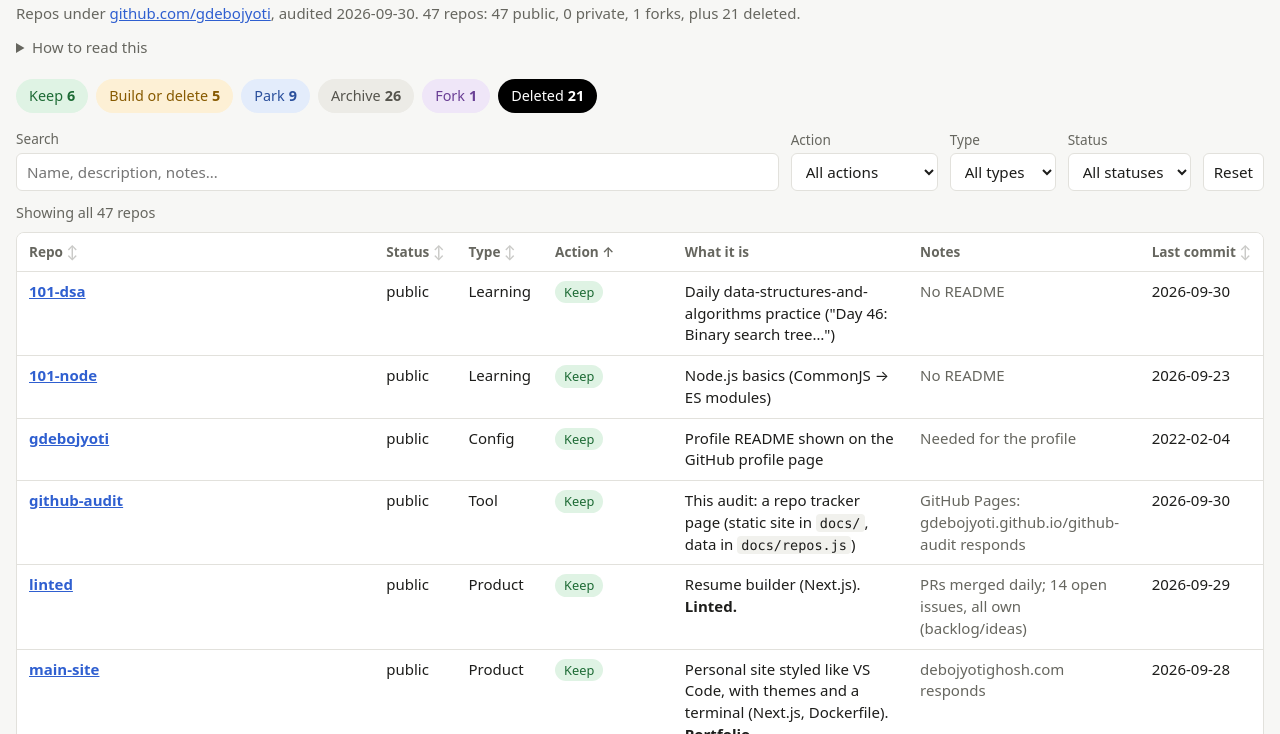
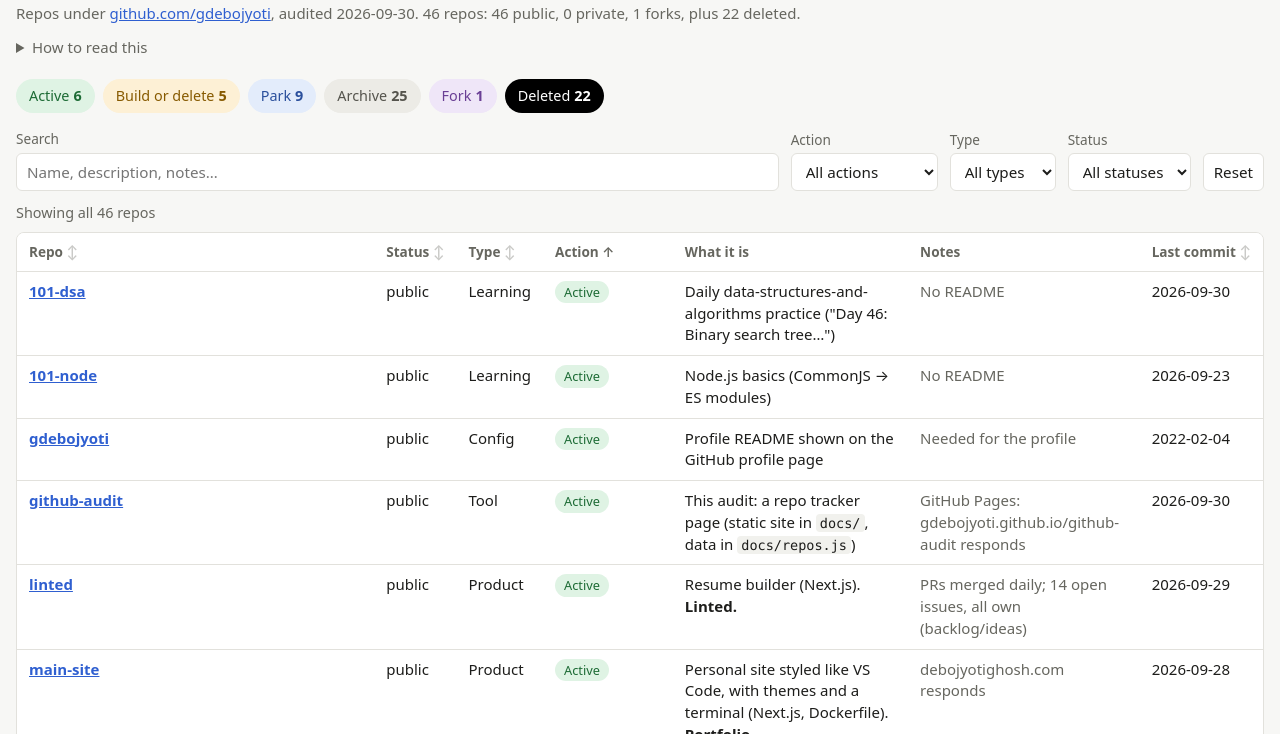
Before and after one commit to gdebojyoti/github-audit, a plain HTML site: page docs/index.html in a window 1280 px wide. Shown: the part 66-800 px from the top of the page. Drawn offline with Linux system fonts and the light colour scheme.

Commit message:
Updates.

```diff
--- a/docs/app.js
+++ b/docs/app.js
@@ -2,9 +2,9 @@
   const { owner, auditDate, openQuestions, repos } = window.AUDIT;
 
   const DELETED = "Deleted";
-  const ACTIONS = ["Keep", "Build or delete", "Park", "Archive", "Delete", "Fork", DELETED];
+  const ACTIONS = ["Active", "Build or delete", "Park", "Archive", "Delete", "Fork", DELETED];
   const ACTION_CLASS = {
-    "Keep": "a-keep",
+    "Active": "a-active",
     "Build or delete": "a-build",
     "Park": "a-park",
     "Archive": "a-archive",
--- a/docs/repos.js
+++ b/docs/repos.js
@@ -4,7 +4,7 @@
 // Fields
 //   name        GitHub repo name (links to github.com/gdebojyoti/<name>)
 //   status      "public" | "private"
-//   action      "Keep" | "Build or delete" | "Park" | "Archive" | "Delete" | "Fork" | "Deleted"
+//   action      "Active" | "Build or delete" | "Park" | "Archive" | "Delete" | "Fork" | "Deleted"
 //   type        "Product" | "App" | "Game" | "Tool" | "Learning" | "Library" | "Config" | "Fork" | "?"
 //   description What the repo is. **bold** and `code` are rendered.
 //   notes       Evidence / remarks. Same formatting as description.
@@ -17,12 +17,12 @@
     "**Private repos**: not audited yet."
   ],
   repos: [
-    { "name": "linted", "status": "public", "action": "Keep", "type": "Product", "description": "Resume builder (Next.js). **Linted.**", "notes": "PRs merged daily; 14 open issues, all own (backlog/ideas)", "lastCommit": "2026-09-29" },
-    { "name": "main-site", "status": "public", "action": "Keep", "type": "Product", "description": "Personal site styled like VS Code, with themes and a terminal (Next.js, Dockerfile). **Portfolio.**", "notes": "debojyotighosh.com responds", "lastCommit": "2026-09-28" },
-    { "name": "101-dsa", "status": "public", "action": "Keep", "type": "Learning", "description": "Daily data-structures-and-algorithms practice (\"Day 46: Binary search tree…\")", "notes": "No README", "lastCommit": "2026-09-30" },
-    { "name": "101-node", "status": "public", "action": "Keep", "type": "Learning", "description": "Node.js basics (CommonJS → ES modules)", "notes": "No README", "lastCommit": "2026-09-23" },
-    { "name": "gdebojyoti", "status": "public", "action": "Keep", "type": "Config", "description": "Profile README shown on the GitHub profile page", "notes": "Needed for the profile", "lastCommit": "2022-02-04" },
-    { "name": "github-audit", "status": "public", "action": "Keep", "type": "Tool", "description": "This audit: a repo tracker page (static site in `docs/`, data in `docs/repos.js`)", "notes": "GitHub Pages: gdebojyoti.github.io/github-audit responds", "lastCommit": "2026-09-30" },
+    { "name": "linted", "status": "public", "action": "Active", "type": "Product", "description": "Resume builder (Next.js). **Linted.**", "notes": "PRs merged daily; 14 open issues, all own (backlog/ideas)", "lastCommit": "2026-09-29" },
+    { "name": "main-site", "status": "public", "action": "Active", "type": "Product", "description": "Personal site styled like VS Code, with themes and a terminal (Next.js, Dockerfile). **Portfolio.**", "notes": "debojyotighosh.com responds", "lastCommit": "2026-09-28" },
+    { "name": "101-dsa", "status": "public", "action": "Active", "type": "Learning", "description": "Daily data-structures-and-algorithms practice (\"Day 46: Binary search tree…\")", "notes": "No README", "lastCommit": "2026-09-30" },
+    { "name": "101-node", "status": "public", "action": "Active", "type": "Learning", "description": "Node.js basics (CommonJS → ES modules)", "notes": "No README", "lastCommit": "2026-09-23" },
+    { "name": "gdebojyoti", "status": "public", "action": "Active", "type": "Config", "description": "Profile README shown on the GitHub profile page", "notes": "Needed for the profile", "lastCommit": "2022-02-04" },
+    { "name": "github-audit", "status": "public", "action": "Active", "type": "Tool", "description": "This audit: a repo tracker page (static site in `docs/`, data in `docs/repos.js`)", "notes": "GitHub Pages: gdebojyoti.github.io/github-audit responds", "lastCommit": "2026-09-30" },
     { "name": "stonks-2000-fe", "status": "public", "action": "Build or delete", "type": "Game", "description": "Front end of a web-based stock-market game (per owner). README is just the title", "notes": "1 open PR (own)", "lastCommit": "2026-09-02" },
     { "name": "stonks-2000-be", "status": "public", "action": "Build or delete", "type": "Game", "description": "Back end of a web-based stock-market game (per owner). Only a `.gitignore` so far", "notes": "", "lastCommit": "2026-09-03" },
     { "name": "mini-apps", "status": "public", "action": "Build or delete", "type": "Learning", "description": "Setup only. README plans \"OTP input\" and \"Gmail 'to' field\"", "notes": "", "lastCommit": "2026-07-13" },
@@ -50,7 +50,7 @@
     { "name": "internal-apis", "status": "public", "action": "Archive", "type": "App", "description": "Express API \"for my personal projects\"; its only endpoint saves emails to Google Sheets", "notes": "A commit says \"WFC waitlist\"; link to whitefangcards **not confirmed**", "lastCommit": "2023-04-08" },
     { "name": "lg-remote-be", "status": "public", "action": "Archive", "type": "Tool", "description": "Local LG TV remote (lgtv2, network discovery, web UI)", "notes": "", "lastCommit": "2024-07-05" },
     { "name": "chat-gpt-bot", "status": "public", "action": "Deleted", "type": "Learning", "description": "OpenAI quickstart example, reworked toward a chatbot", "notes": "", "lastCommit": "2023-04-11" },
-    { "name": "r-Cayde", "status": "public", "action": "Archive", "type": "Tool", "description": "Discord bot for Destiny 2; only ping/sample commands", "notes": "", "lastCommit": "2020-12-05" },
+    { "name": "r-Cayde", "status": "public", "action": "Deleted", "type": "Tool", "description": "Discord bot for Destiny 2; only ping/sample commands", "notes": "", "lastCommit": "2020-12-05" },
     { "name": "bricklink-price-finder-firefox-extension", "status": "public", "action": "Archive", "type": "Tool", "description": "Firefox extension that finds the best BrickLink price across URLs", "notes": "Separate from the Chrome one", "lastCommit": "2024-12-11" },
     { "name": "goodreads-rating-compiler-firefox-extension", "status": "public", "action": "Archive", "type": "Tool", "description": "Firefox extension that compiled Goodreads ratings to help build a personal reading list (per owner)", "notes": "README says \"{TBD}\"", "lastCommit": "2024-12-31" },
     { "name": "CS2Mod", "status": "public", "action": "Archive", "type": "Tool", "description": "UI mod for Cities: Skylines II (C#, `Colossal`/`Game.Modding` namespaces)", "notes": "README is just a title", "lastCommit": "2024-07-21" },
--- a/docs/style.css
+++ b/docs/style.css
@@ -7,7 +7,7 @@
   --accent: #2f5fd0;
   --row-hover: #f1f1ed;
 
-  --keep-bg: #dff3e4;      --keep-fg: #1d6b35;
+  --active-bg: #dff3e4;    --active-fg: #1d6b35;
   --build-bg: #fdf0d5;     --build-fg: #875a00;
   --park-bg: #e3ecfb;      --park-fg: #2a4f9c;
   --archive-bg: #ecebe6;   --archive-fg: #55544d;
@@ -29,7 +29,7 @@
     --accent: #8aaaf5;
     --row-hover: #262623;
 
-    --keep-bg: #1f3a27;      --keep-fg: #9fdcb0;
+    --active-bg: #1f3a27;    --active-fg: #9fdcb0;
     --build-bg: #3d3116;     --build-fg: #f0cd82;
     --park-bg: #1f2d4a;      --park-fg: #a9c1f5;
     --archive-bg: #2e2d29;   --archive-fg: #c2c0b7;
@@ -179,7 +179,7 @@
   white-space: nowrap;
 }
 
-.a-keep    { background: var(--keep-bg);    color: var(--keep-fg); }
+.a-active  { background: var(--active-bg);  color: var(--active-fg); }
 .a-build   { background: var(--build-bg);   color: var(--build-fg); }
 .a-park    { background: var(--park-bg);    color: var(--park-fg); }
 .a-archive { background: var(--archive-bg); color: var(--archive-fg); }
```
Also changed, not shown: 1 other file.
